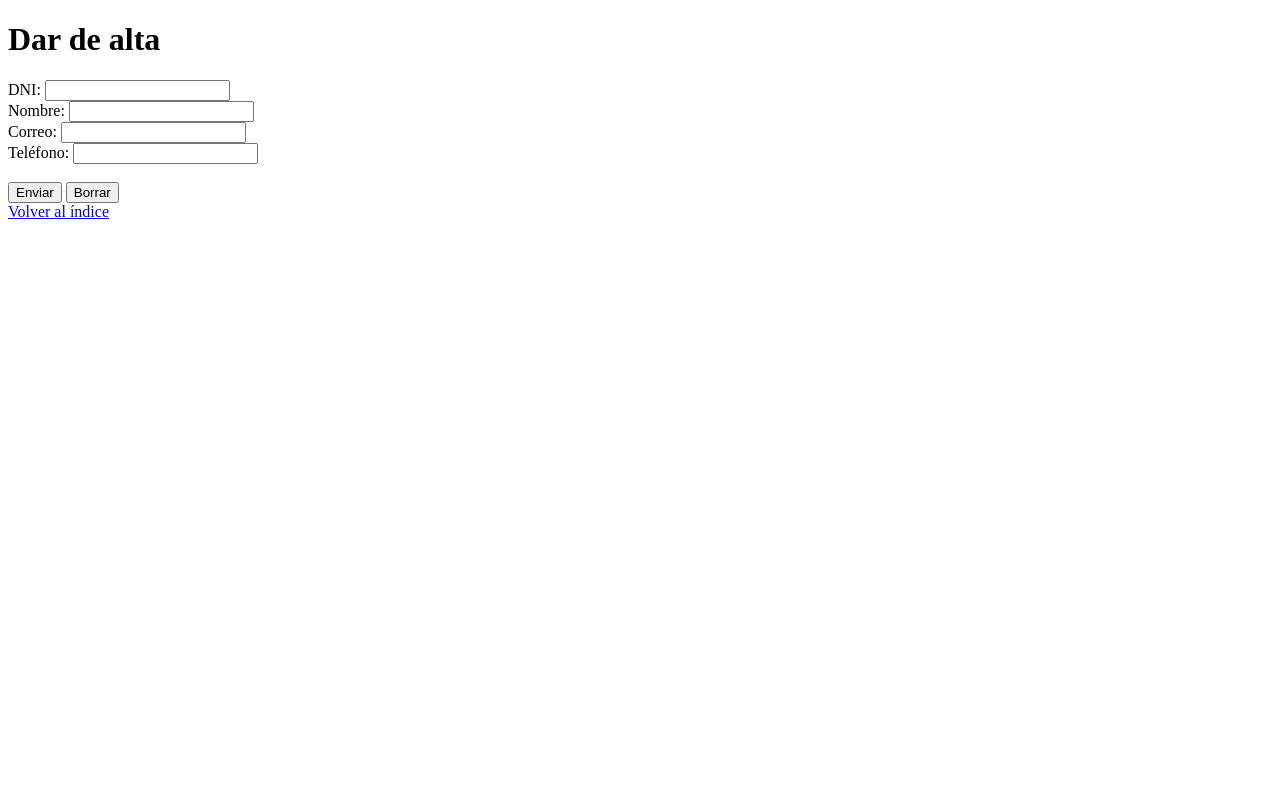
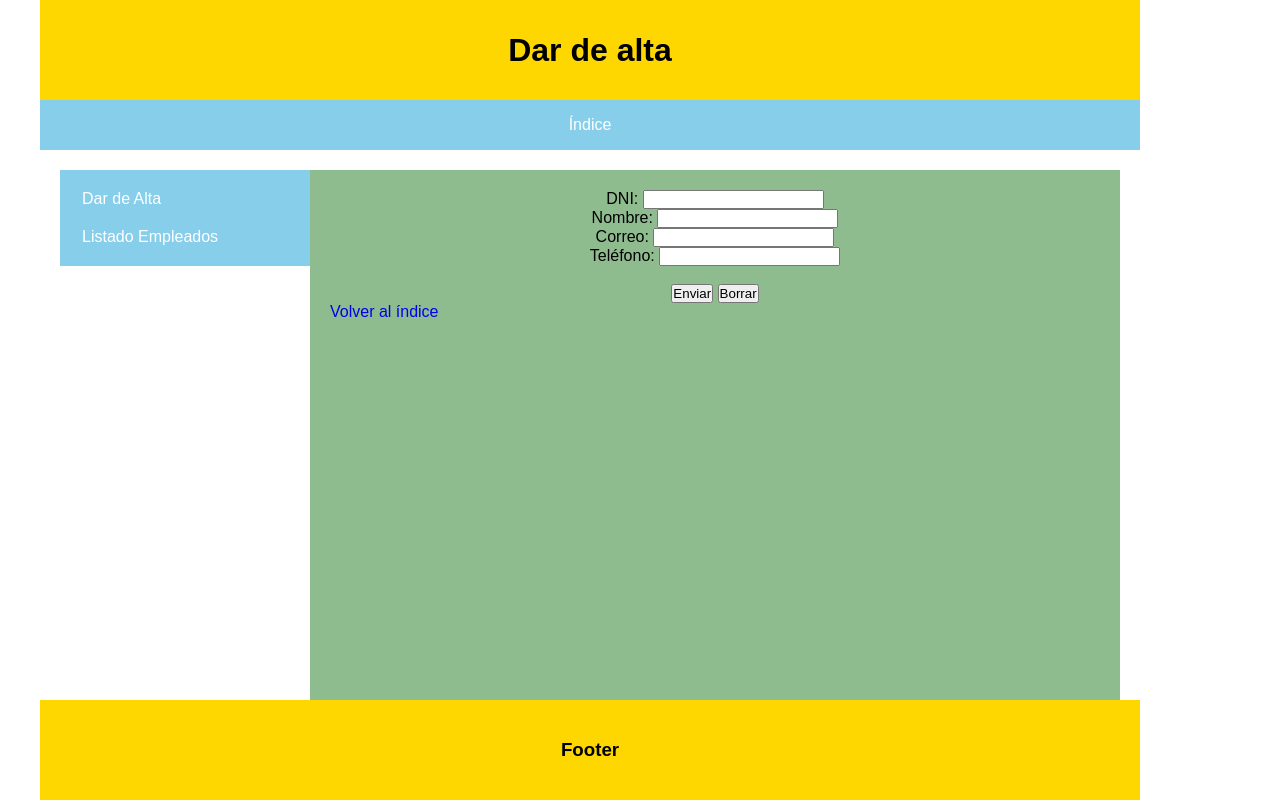
Before and after one commit to juanmaMTR/PROY-Empleados, a PHP site: page /procesos/alta.php in a window 1280 px wide. Run offline with PHP 8.4, Linux system fonts and the light colour scheme; data that the repository does not hold is empty; a stand-in replaces the project's code that opens the database connection; some libraries are stand-ins or nearby versions.

Commit message:
Commit 9

```diff
--- /dev/null
+++ b/css/alta.css
@@ -0,0 +1,6 @@
+form{
+    text-align: center;
+}
+input{
+
+}
--- a/css/index.css
+++ b/css/index.css
@@ -1,23 +1,29 @@
 *{
     margin: 0px;
     padding: 0px;
-
+    list-style: none;
+    text-decoration: none;
+    font-family:Arial, Helvetica, sans-serif;
 }
 body{
     width: 1200px;
-
+    margin: auto;
 }
 header{
     width: 1100px;
     height: 100px;
     background-color: gold;
-    text-align: center;
+    display: flex;
+    justify-content: center;
+    align-items: center;
 }
 #horizontal{
     width: 1100px;
     height: 50px;
     background-color: skyblue;
-    text-align: center;
+    display: flex;
+    justify-content: center;
+    align-items: center;
 }
 aside{
     width: 1100px;
@@ -27,15 +33,29 @@ aside{
     width: 230px;
     padding: 10px;
     background-color: skyblue;
+    float: left;
 }
 section{
     width: 770px;
     padding: 20px;
     background-color: darkseagreen;
+    min-height: 490px;
+    float: left;
 }
 footer{
     width: 1100px;
     height: 100px;
     background-color: gold;
-    text-align: center;
+    display: flex;
+    justify-content: center;
+    align-items: center;
 }
+nav ul li a{
+    background-color: skyblue;
+    color: white;
+    padding:10px 12px;
+    display: block;
+}
+nav ul li a:hover{
+    background-color: darkcyan;
+}
--- a/procesos/alta.php
+++ b/procesos/alta.php
@@ -10,10 +10,27 @@
         <meta http-equiv="X-UA-Compatible" content="IE=edge">
         <meta name="viewport" content="width=device-width, initial-scale=1.0">
         <meta name="author" content="Juan Manuel Toscano Reyes">
+        <link rel="stylesheet" href="../css/index.css">
+        <link rel="stylesheet" href="../css/alta.css">
         <title>Alta</title>
     </head>
     <body>
+        <header>
             <h1>Dar de alta</h1>
+        </header>
+        <nav id="horizontal">
+            <ul>
+                <li><a href="../index.html">Índice</a></li>
+            </ul>
+        </nav>
+        <aside>
+            <nav id="vertical">
+                <ul>
+                    <li><a href="procesos/alta.php">Dar de Alta</a></li>
+                    <li><a href="procesos/listado.php">Listado Empleados</a></li>
+                </ul>
+            </nav>
+            <section>
                 <form name="alta" action="#" method="POST">
                     DNI: <input type="text" name="dni" /><br />
                     Nombre: <input type="text" name="nombre" /><br />
@@ -23,6 +40,11 @@
                     <input type="reset" value="Borrar" />
                 </form>
                 <a href="../index.html">Volver al índice</a><br />
+            </section>
+        </aside>
+        <footer>
+            <h3>Footer</h3>
+        </footer>
     </body>
 </html>
 <?php
```
Also changed, not shown: index.html (+7 -3 lines). Lines whose indentation alone changed are shown as unchanged.
